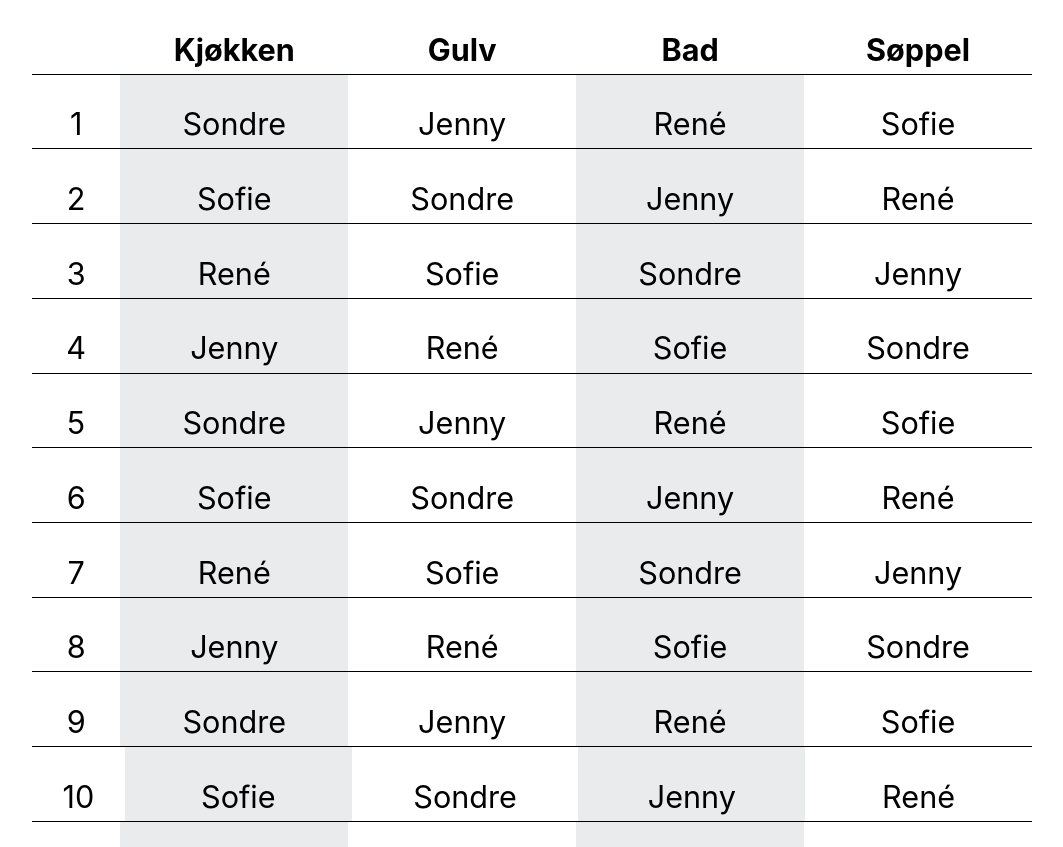
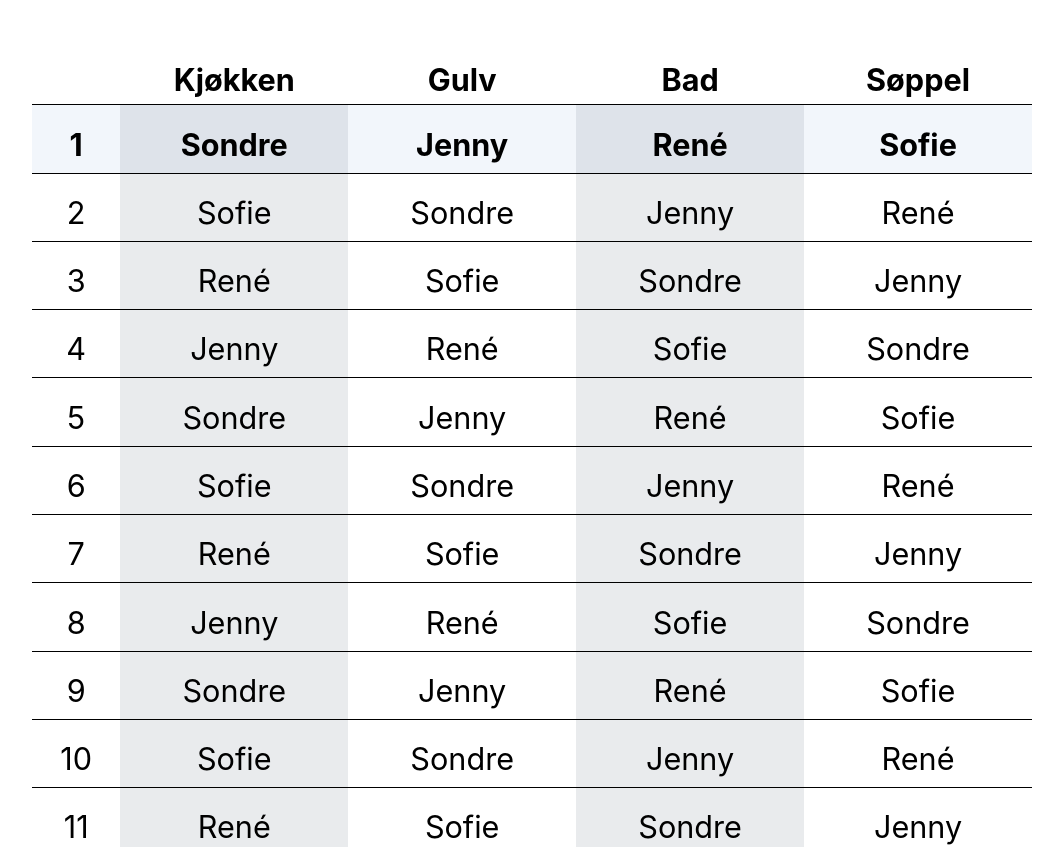
Before and after one commit to RHellenes/hvilkenvaskeukeerdet.no, a Nuxt app: page / in a window 1280 px wide. Shown: the top 847 px of the page, without its empty margins (108-1171 px from the left). Built offline with nearby package versions, Linux system fonts and the light colour scheme.

Commit message:
small changes

```diff
--- a/components/Table.vue
+++ b/components/Table.vue
@@ -13,14 +13,18 @@
       :class="currentWeek === week.nr && 'table__row--highlight'"
     >
       <div class="table__column">
-        {{ week.nr }}
+        <span>
+          {{ week.nr }}
+        </span>
       </div>
       <div
         v-for="coolPerson in week.coolPersons"
         :key="`${coolPerson}${week.nr}`"
         class="table__column"
       >
-        {{ coolPerson }}
+        <span>
+          {{ coolPerson }}
+        </span>
       </div>
     </div>
   </div>
@@ -100,14 +104,18 @@ export default {
         background: white !important;
         font-weight: bolder;
       }
+      position: sticky;
     }
     &--highlight {
-      //border-bottom: 2px solid;
+      font-weight: bolder;
+      background: #bfd3ec36;
     }
   }
   &__column {
     width: 30%;
-    padding: 1em 1em 0.2em 1em;
+    padding: 2em 1em 0.2em 1em;
+    position: relative;
+
     &:first-of-type {
       //background: red;
       width: 10%;
@@ -115,6 +123,12 @@ export default {
     &:nth-of-type(even) {
       background: #35495e1c;
     }
+    & span {
+      position: absolute;
+      bottom: 15%;
+      left: 50%;
+      transform: translate(-50%, 0%);
+    }
   }
 }
 </style>
```
